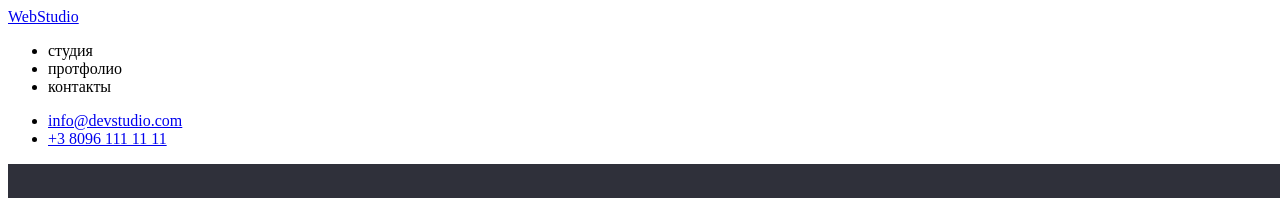
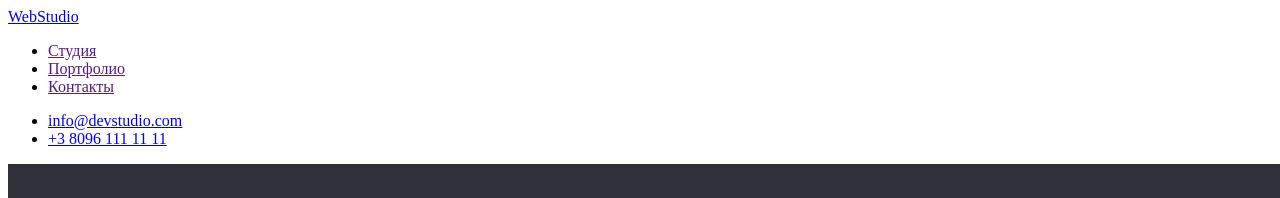
Before and after one commit to Aprioren/goit-markup-hw-01, a plain HTML site: page index.html in a window 1280 px wide. Shown: the top 198 px of the page. Drawn offline with Linux system fonts and the light colour scheme.

Commit message:
FIx navigation and adress line

```diff
--- a/index.html
+++ b/index.html
@@ -8,23 +8,23 @@
 </head>
 <!-- Хедер -->
 <header>
+    <nav>
     <!-- Логотип сайта -->
     <a href="./index.html">
         WebStudio
     </a>
     <!--Навигация сайта-->
-    <nav>
+
         <ul>
-            <li>студия</li>
-            <li>протфолио</li>
-            <li>контакты</li>
+            <li><a href="">Студия</a></li>
+            <li><a href="">Портфолио</a></li>
+            <li><a href="">Контакты</a></li>
         </ul>
-        <section>
+
             <ul>
                 <li><a href="mailto:info@devstudio.com">info@devstudio.com</a></li>
                 <li><a href="tel:+380961111111">+3 8096 111 11 11 </a></li>
             </ul>
-        </section>
     </nav>
 </header>
 <!--Тело-->
```
